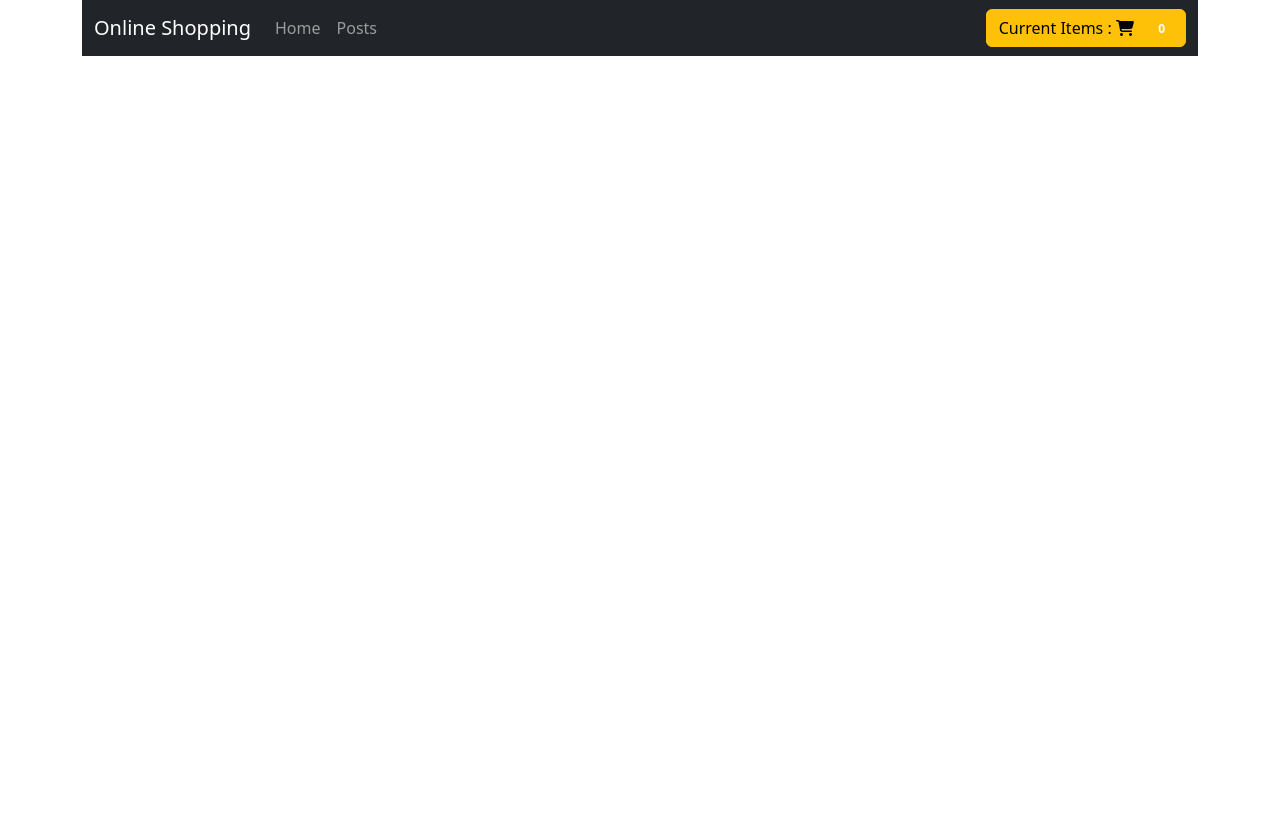
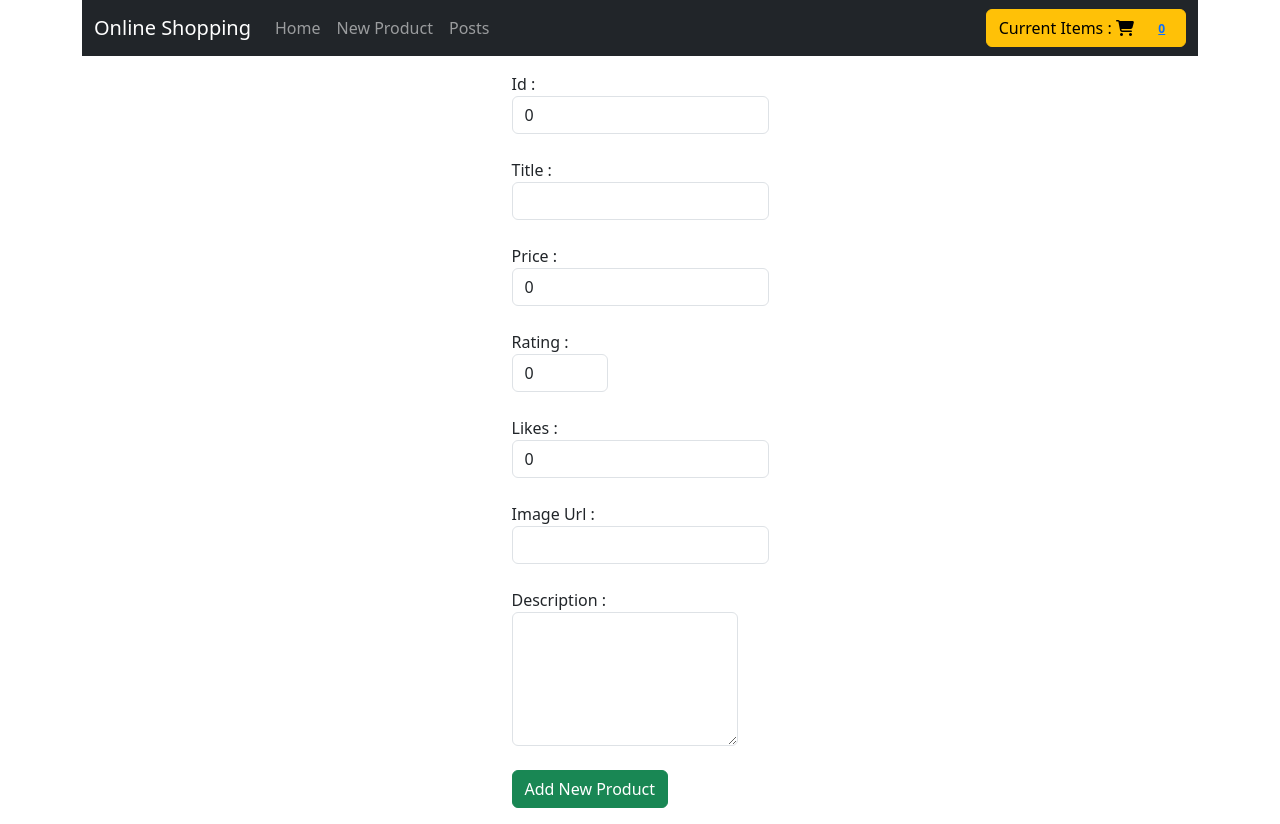
Before and after one commit to SumeetWajpe/ANG_IDEAS_July_24, an Angular app in the folder DAY4/onlineshoppingapp_client/: page /newproduct in a window 1280 px wide. Before the commit this address led to /. Before the commit the page ends 800 px from the top, so only its background shows below. Built offline with nearby package versions, Linux system fonts and the light colour scheme.

Commit message:
✨ Template Driven Form (basics)

```diff
--- a/DAY4/onlineshoppingapp_client/src/app/app.module.ts
+++ b/DAY4/onlineshoppingapp_client/src/app/app.module.ts
@@ -17,6 +17,8 @@ import { ProductService } from "./services/products.service";
 import { ProductDetails } from "./components/product-details/product-details.component";
 import { CartCountComponent } from "./components/cart/cartcount/cartcount.component";
 import { CartService } from "./services/cartservice";
+import { CartitemsComponent } from './components/cart/cartitems/cartitems.component';
+import { TemplatedrivennewproductComponent } from './components/forms/templatedrivennewproduct/templatedrivennewproduct.component';
 
 @NgModule({
   declarations: [
@@ -31,6 +33,8 @@ import { CartService } from "./services/cartservice";
     PostDetails,
     ProductDetails,
     CartCountComponent,
+    CartitemsComponent,
+    TemplatedrivennewproductComponent,
   ],
   imports: [BrowserModule, FormsModule, HttpClientModule, AppRoutingModule],
   providers: [ProductService, CartService],
--- a/DAY4/onlineshoppingapp_client/src/app/components/cart/cartcount/cartcount.component.html
+++ b/DAY4/onlineshoppingapp_client/src/app/components/cart/cartcount/cartcount.component.html
@@ -5,6 +5,6 @@
   </span>
   &nbsp;&nbsp;
   <span class="badge badge-secondary">
-    {{ currCartServObj.currentItems.length }}
+    <a routerLink="/cart">{{ currCartServObj.currentItems.length }}</a>
   </span>
 </div>
--- /dev/null
+++ b/DAY4/onlineshoppingapp_client/src/app/components/cart/cartitems/cartitems.component.html
@@ -0,0 +1,24 @@
+<div class="card mb-3 m-2" *ngFor="let product of cartSrvObject.currentItems">
+  <div class="row g-0">
+    <div class="col-md-4">
+      <img [src]="product.imageUrl" class="img-fluid rounded-start" alt="..." />
+    </div>
+    <div class="col-md-6">
+      <div class="card-body">
+        <h5 class="card-title">{{ product.title }}</h5>
+        <p class="card-text">
+          {{ product.description }}
+        </p>
+        <p class="card-text">
+          <small class="text-body-secondary">⟨₹⟩ .{{ product.price }}</small>
+        </p>
+      </div>
+    </div>
+
+    <div class="col-md-2">
+      <button class="btn btn-danger">
+        <i class="fa-solid fa-trash"></i>
+      </button>
+    </div>
+  </div>
+</div>
--- /dev/null
+++ b/DAY4/onlineshoppingapp_client/src/app/components/cart/cartitems/cartitems.component.ts
@@ -0,0 +1,13 @@
+import { Component } from "@angular/core";
+import { CartService } from "src/app/services/cartservice";
+
+@Component({
+  selector: "app-cartitems",
+  templateUrl: "./cartitems.component.html",
+  styleUrls: ["./cartitems.component.css"],
+})
+export class CartitemsComponent {
+  constructor(public cartSrvObject: CartService) {}
+
+  ngOnInit() {}
+}
--- /dev/null
+++ b/DAY4/onlineshoppingapp_client/src/app/components/forms/templatedrivennewproduct/templatedrivennewproduct.component.html
@@ -0,0 +1,87 @@
+<div class="d-flex justify-content-center align-items mt-3">
+  <form (ngSubmit)="HandleFormSubmit()">
+    <p>
+      <label class="form-label">
+        Id :
+        <input
+          type="number"
+          class="form-control"
+          [(ngModel)]="newProduct.id"
+          name="pid"
+        />
+      </label>
+    </p>
+    <p>
+      <label class="form-label">
+        Title :
+        <input
+          type="text"
+          class="form-control"
+          name="ptitle"
+          [(ngModel)]="newProduct.title"
+        />
+      </label>
+    </p>
+    <p>
+      <label class="form-label">
+        Price :
+        <input
+          type="number"
+          class="form-control"
+          name="pprice"
+          [(ngModel)]="newProduct.price"
+        />
+      </label>
+    </p>
+    <p>
+      <label class="form-label">
+        Rating :
+        <input
+          type="number"
+          min="1"
+          max="5"
+          class="form-control"
+          name="prating"
+          [(ngModel)]="newProduct.rating"
+        />
+      </label>
+    </p>
+    <p>
+      <label class="form-label">
+        Likes :
+        <input
+          type="number"
+          class="form-control"
+          name="plikes"
+          [(ngModel)]="newProduct.likes"
+        />
+      </label>
+    </p>
+    <p>
+      <label class="form-label">
+        Image Url :
+        <input
+          type="text"
+          class="form-control"
+          name="pimageurl"
+          [(ngModel)]="newProduct.imageUrl"
+        />
+      </label>
+    </p>
+    <p>
+      <label class="form-label">
+        Description :
+        <textarea
+          cols="20"
+          rows="5"
+          class="form-control"
+          name="pdescription"
+          [(ngModel)]="newProduct.description"
+        ></textarea>
+      </label>
+    </p>
+    <p>
+      <button class="btn btn-success">Add New Product</button>
+    </p>
+  </form>
+</div>
--- /dev/null
+++ b/DAY4/onlineshoppingapp_client/src/app/components/forms/templatedrivennewproduct/templatedrivennewproduct.component.ts
@@ -0,0 +1,15 @@
+import { Component } from "@angular/core";
+import { ProductModel } from "src/app/models/product.model";
+
+@Component({
+  selector: "app-templatedrivennewproduct",
+  templateUrl: "./templatedrivennewproduct.component.html",
+  styleUrls: ["./templatedrivennewproduct.component.css"],
+})
+export class TemplatedrivennewproductComponent {
+  newProduct: ProductModel = new ProductModel();
+
+  HandleFormSubmit() {
+    console.log(this.newProduct);
+  }
+}
--- a/DAY4/onlineshoppingapp_client/src/app/components/nav-bar/nav-bar.component.html
+++ b/DAY4/onlineshoppingapp_client/src/app/components/nav-bar/nav-bar.component.html
@@ -18,6 +18,9 @@
           <a class="nav-link" routerLink="/">Home</a>
         </li>
         <li class="nav-item">
+          <a class="nav-link" routerLink="/newproduct">New Product</a>
+        </li>
+        <li class="nav-item">
           <a class="nav-link" routerLink="/posts">Posts</a>
         </li>
       </ul>
```
Also changed, not shown: DAY4/onlineshoppingapp_client/src/app/routing.module.ts (+10 -0 lines), DAY4/onlineshoppingapp_client/src/app/components/cart/cartitems/cartitems.component.css (added), DAY4/onlineshoppingapp_client/src/app/components/forms/templatedrivennewproduct/templatedrivennewproduct.component.css (added), 2 other files (tests, documents, lock files or other folders).
